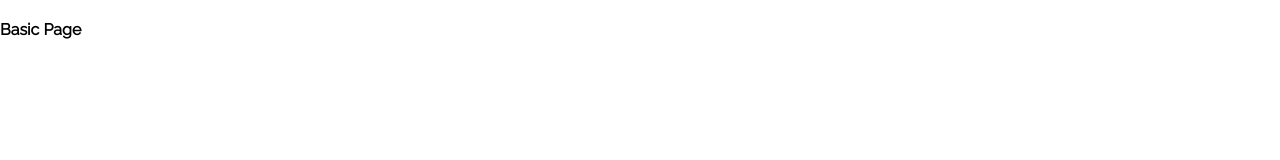
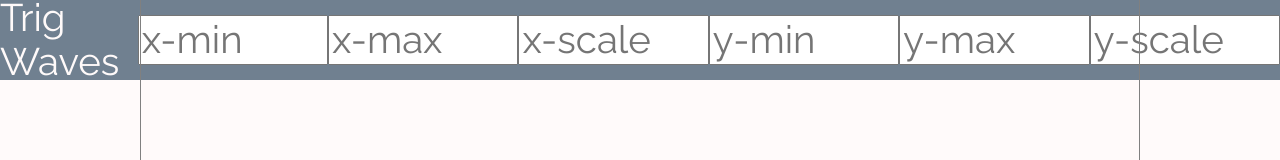
Before and after one commit to Atticus-Robinson/Trig-Waves, a plain HTML site: page index.html in a window 1280 px wide. Shown: the top 160 px of the page. Drawn offline with nearby package versions, Linux system fonts and the light colour scheme.

Commit message:
declared starting grid parameters

```diff
--- a/index.html
+++ b/index.html
@@ -22,15 +22,22 @@
 <link rel="stylesheet" href="style.css">
 </head>
 <body>
+  <header>
+    Trig Waves
+    <input type="number" placeholder="x-min">
+    <input type="number" placeholder="x-max">
+    <input type="number" placeholder="x-scale">
+    <input type="number" placeholder="y-min">
+    <input type="number" placeholder="y-max">
+    <input type="number" placeholder="y-scale">
 
-  <!-- Primary Page Layout
-  –––––––––––––––––––––––––––––––––––––––––––––––––– -->
-  <div class="grid-container halves">
-      <div>
-        <h4>Basic Page</h4>
-      </div>
+  </header>
+  <main>
+    <div class="math-box">
+
     </div>
-  </div>
+  </main>
+
 
 <!-- End Document
   –––––––––––––––––––––––––––––––––––––––––––––––––– -->
--- a/script.js
+++ b/script.js
@@ -0,0 +1,18 @@
+var xScale, xMin, xMax, yMin, yMax, yScale;
+
+xScale = (Math.PI / 2);
+xMin = -2 * (Math.PI);
+xMax = 2 * (Math.PI);
+console.log('X-Scale: ' + xScale + ' X-Min: ' + xMin + ' X-Max: ' + xMax);
+
+yScale = 1;
+yMin = -10;
+yMax = 10;
+console.log('Y-Scale: ' + yScale + ' Y-Min: ' + yMin + ' Y-Max: ' + yMax);
+
+var mathBox = $('.math-box');
+var
+
+var horizontalLine = $('<div>')
+    .addClass('h-grid-line');
+mathBox.append(horizontalLine);
--- a/style.css
+++ b/style.css
@@ -23,14 +23,55 @@
   body {
     margin: 0;
     font-family: 'Raleway', sans-serif;
+    width: 100%;
+    height: 100%;
   }
 
+  header {
+    display: flex;
+    align-items: center;
+    justify-content: center;
+    width: 100%;
+    height: 10vh;
+    background-color: slategray;
+    color: snow;
+    font-size: 3vw;
+  }
+   input {
+     width: 20%;
+   }
   /**
    * Render the `main` element consistently in IE.
    */
 
   main {
     display: block;
+    width: 100%;
+    height: 90vh;
+    background-color: snow;
+    box-sizing: border-box;
+    display: flex;
+    justify-content: center;
+    align-items: center;
+  }
+
+  .math-box {
+    border: 1px solid grey;
+    box-sizing: border-box;
+    width: 1000px;
+    height: 1000px;
+  }
+
+  .v-grid-line {
+    border-left: 5px solid grey;
+    height: 100%;
+    position: absolute;
+  }
+
+  .h-grid-line {
+    border-bottom: 1px solid grey;
+    width: 1000px;
+    position: absolute;
   }
 
   /**
```
